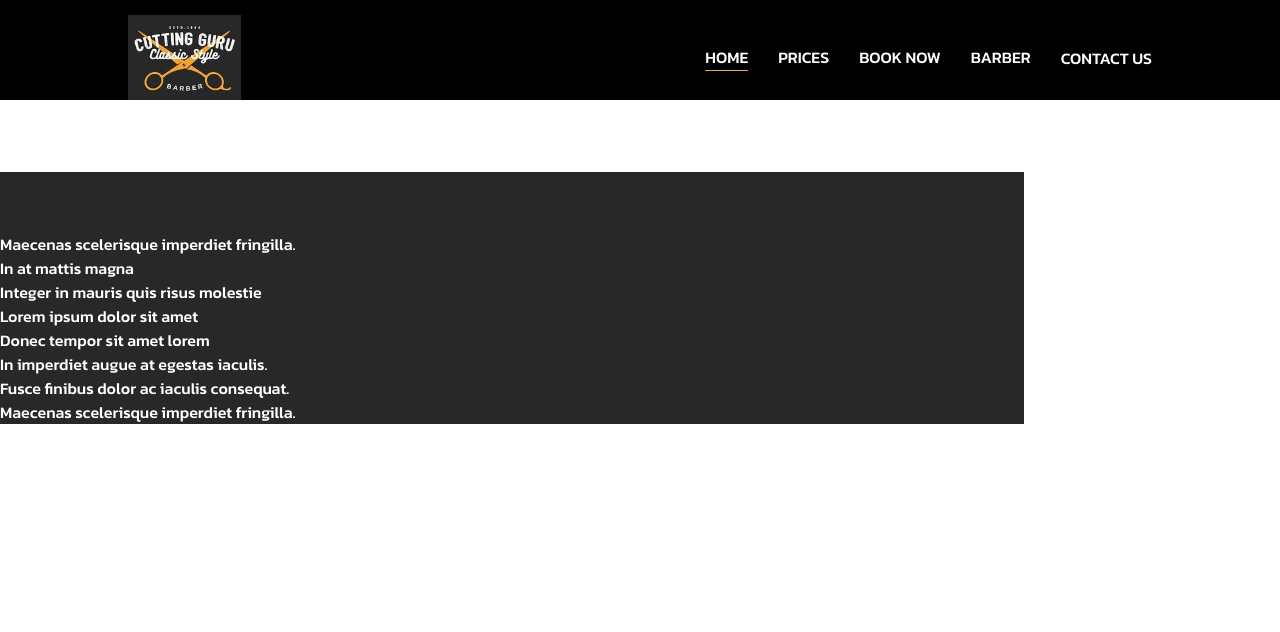
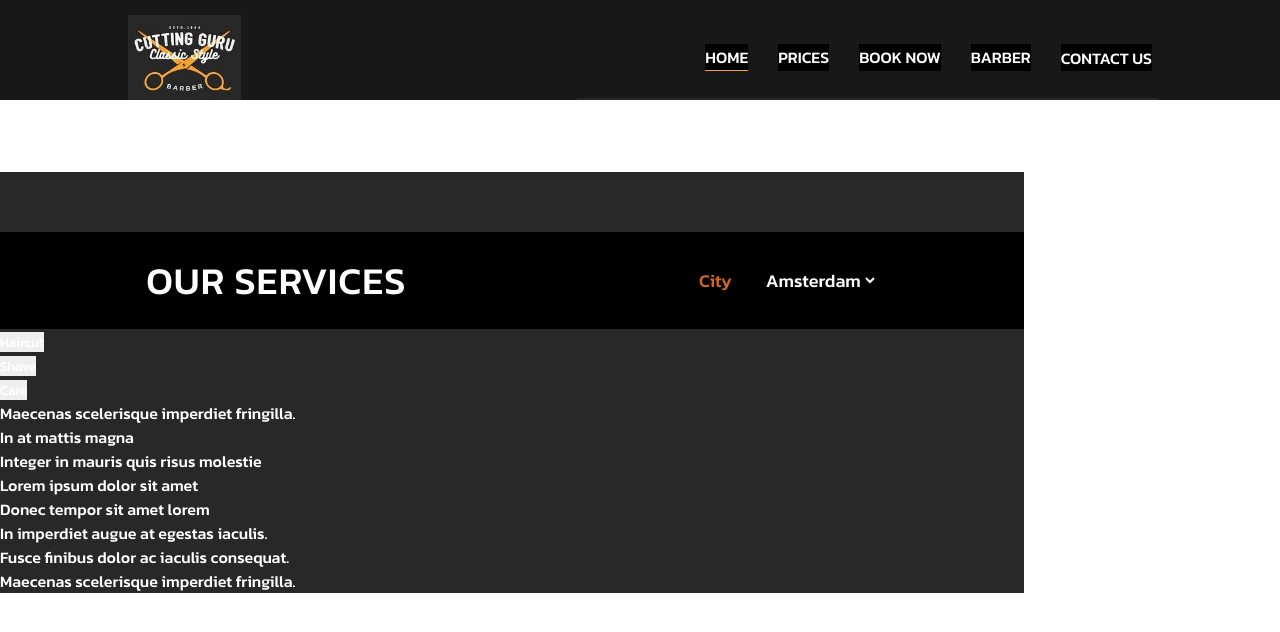
Before and after one commit to steamCorn/Barbershop-project, a React (Create React App) app: page /prices in a window 1280 px wide. Shown: the top 632 px of the page. Built offline with nearby package versions, Linux system fonts and the light colour scheme.

Commit message:
style for header

```diff
--- a/src/components/header/Header.jsx
+++ b/src/components/header/Header.jsx
@@ -32,11 +32,13 @@ const Header = () => {
     }
 
     return (
-        <div className="header">
+        <div className="header object-with-pseudo-elem">
             <div className="headerContainer">
                 <div className="headerBar">
                     <h1 className="headerTitel">Raise your level instanly</h1>
-                    <button className="bookingButton">Book now</button>
+                    <div className="object-with-pseudo-elem">
+                        <button className="bookingButton">Book now</button>
+                    </div>
                     <div className="scrollButtons">
                         <button className="leftScroll" onClick={handleLeftArrowClick}> left arrow </button>
                         <button className="rightScroll" onClick={handleRightArrowClick}> right arrow </button>
@@ -49,19 +51,19 @@ const Header = () => {
                             <video src={video} autoPlay={false} loop muted/>
                         </div>
                         <div className="sliderItem">
-                            <img src={img1} />
+                            <img src={img1} alt="Barber"/>
                         </div>
                         <div className="sliderItem">
-                            <img src={img2} />
+                            <img src={img2} alt="Barber"/>
                         </div>
                         <div className="sliderItem">
-                            <img src={img3} />
+                            <img src={img3} alt="Barber"/>
                         </div>
                         <div className="sliderItem">
-                            <img src={img4} />
+                            <img src={img4} alt="Barber"/>
                         </div>
                         <div className="sliderItem">
-                            <img src={img5} />
+                            <img src={img5} alt="Barber"/>
                         </div>
                     </Carousel>
                 </div>
--- a/src/components/header/header.css
+++ b/src/components/header/header.css
@@ -2,6 +2,25 @@
     background-color: rgb(35, 35, 35);
     display: flex;
     justify-content: center;
+    background-color: var(--main-darck-bg-c);
+}
+.header::before{
+    content: '';
+    width: 27rem;
+    height: 33.5rem;
+    background-color: var(--main-light-bg-c);
+    position: absolute;
+    left: -0.5em;
+    bottom: 13rem;
+}
+.header::after{
+    content: '';
+    width: 30rem;
+    height: 35rem;
+    background-color: var(--main-light-bg-c);
+    position: absolute;
+    left: 65em;
+    bottom: 1rem;
 }
 .headerContainer{
     margin-top: 60px;
@@ -9,14 +28,16 @@
     max-width: 1024px;
     display: flex;
     flex-direction: column;
-    /* align-items: center;
-    justify-content: space-between; */
+    z-index: 997;
 }
 .headerBar{
     width: 100%;
     display: flex;
     align-items: flex-start;
     justify-content: space-between;
+    position: relative;
+    bottom: -0.8rem;
+    z-index: 998;
 }
 .headerTitel{
     width: 420px;
@@ -25,6 +46,9 @@
     font-weight: 400;
     text-transform: uppercase;
     letter-spacing: 2px;
+}
+.object-with-pseudo-elem{
+    position: relative;
 }
 .bookingButton{
     width: 180px;
@@ -36,6 +60,16 @@
     border: 3px solid #e4b041;
     background-color: transparent;
 }
+.bookingButton::before{
+    content: '';
+    width: 0.2rem;
+    height: 8rem;
+    background-color: #e4b041;
+    position: absolute;
+    left: -2em;
+    bottom: -2.4rem;
+    transform: rotate(90deg);
+}
 .leftScroll,
 .rightScroll {
     width: 95px;
@@ -46,7 +80,7 @@
 }
 .sliderContainer{
     margin-bottom: 80px;
-    background-color: rgb(35, 35, 35);
+    background-color: var(--main-darck-bg-c);
 
     height: 400px;
 }
--- a/src/components/navbar/Navbar.jsx
+++ b/src/components/navbar/Navbar.jsx
@@ -17,7 +17,7 @@ const Navbar = () => {
                         />
                     </Link>
                 </span>
-                <div className="navItems">
+                <div className="navItems object-with-pseudo-elem">
                     <Link to="/" className="navButton navActive">Home</Link>
                     <Link to="/prices" className="navButton">Prices</Link>
                     <Link to="/booking" className="navButton">Book now</Link>
--- a/src/components/navbar/navbar.css
+++ b/src/components/navbar/navbar.css
@@ -1,7 +1,7 @@
 .navbar{
     height: 100px;
     padding-top: 15px;
-    background-color: black;
+    background-color: var(--main-darck-bg-c);
     display: flex;
     justify-content: center;
 }
@@ -13,10 +13,21 @@
     display: flex;
     align-items: center;
     justify-content: space-between;
+
+    z-index: 999;
 }
 .navItems{
     display: flex;
     gap: 30px;
+}
+.navItems::before{
+    content: '';
+    width: 130%;
+    height: 2px;
+    background-color: var(--main-light-bg-c);
+    position: absolute;
+    left: -8em;
+    bottom: -1.8rem;
 }
 .logo{
     height: 100%;
@@ -38,5 +49,5 @@
     text-transform: uppercase;
 }
 .navButton.navActive{
-    border-bottom: 1px solid #e4b041;
+    border-bottom: 1px solid var(--main-accent-c);
 }
--- a/src/components/price_list/PriceListComponent.jsx
+++ b/src/components/price_list/PriceListComponent.jsx
@@ -3,7 +3,30 @@ import "./price-list.css";
 
 const PriceListComponent = () => {
     return (
-        <div className="price-list-wraper">
+        <>
+            <div className="price-list-wraper">
+                <div className="top-barber-price">
+                    <h1 className="block-title">Our services</h1>
+                    <div className="select">
+                        <span >City</span>
+                        <select className="select-style">
+                            <option selected value="Amsterdam">Amsterdam</option>
+                            <option value="Rotterdam">Rotterdam</option>
+                            <option value="Almere">Almere</option>
+                        </select>
+                    </div>
+                </div>
+                <div className="barber-price-name price-slider">
+                    <div>
+                        <button>Haircut</button>
+                    </div>
+                    <div>
+                        <button>Shave</button>
+                    </div>
+                    <div>
+                        <button>Care</button>
+                    </div>
+                </div>
 
 
 
@@ -21,7 +44,9 @@ const PriceListComponent = () => {
                 <li>Fusce finibus dolor ac iaculis consequat.</li>
                 <li>Maecenas scelerisque imperdiet fringilla.</li>
             </ul>
-        </div>
+            </div>
+        </>
+
     )
 }
 
--- a/src/components/price_list/price-list.css
+++ b/src/components/price_list/price-list.css
@@ -4,3 +4,37 @@
     max-width: 1024px;
     background-color: var(--main-light-bg-c);
 }
+.top-barber-price{
+    display: flex;
+    justify-content: space-around;
+    padding: 20px 0;
+    background-color: black;
+}
+.block-title{
+    font-size: 38px;
+    font-weight: 400;
+    text-transform: uppercase;
+    letter-spacing: 1px;
+}
+.select{
+    display: flex;
+    word-wrap: normal;
+    align-items: center;
+    justify-content: space-between;
+    text-align: right;
+    font-size: 18px;
+    line-height: 20px;
+}
+.select span {
+    color: chocolate;
+    margin-right: 30px;
+}
+.select-style {
+    cursor: pointer;
+    background: none;
+    font-size: 18px;
+}
+.select-style option{
+    color: chocolate;
+    background-color: black;
+}
--- a/src/index.css
+++ b/src/index.css
@@ -21,4 +21,5 @@
 :root{
     --main-light-bg-c: #282828;
     --main-darck-bg-c: #181818;
+    --main-accent-c: #efa336;
 }
--- a/src/pages/servise/Prices.jsx
+++ b/src/pages/servise/Prices.jsx
@@ -1,5 +1,4 @@
 import React from "react";
-import { Link } from "react-router-dom";
 import Navbar from "../../components/navbar/Navbar";
 import PriceListComponent from "../../components/price_list/PriceListComponent";
 
```
